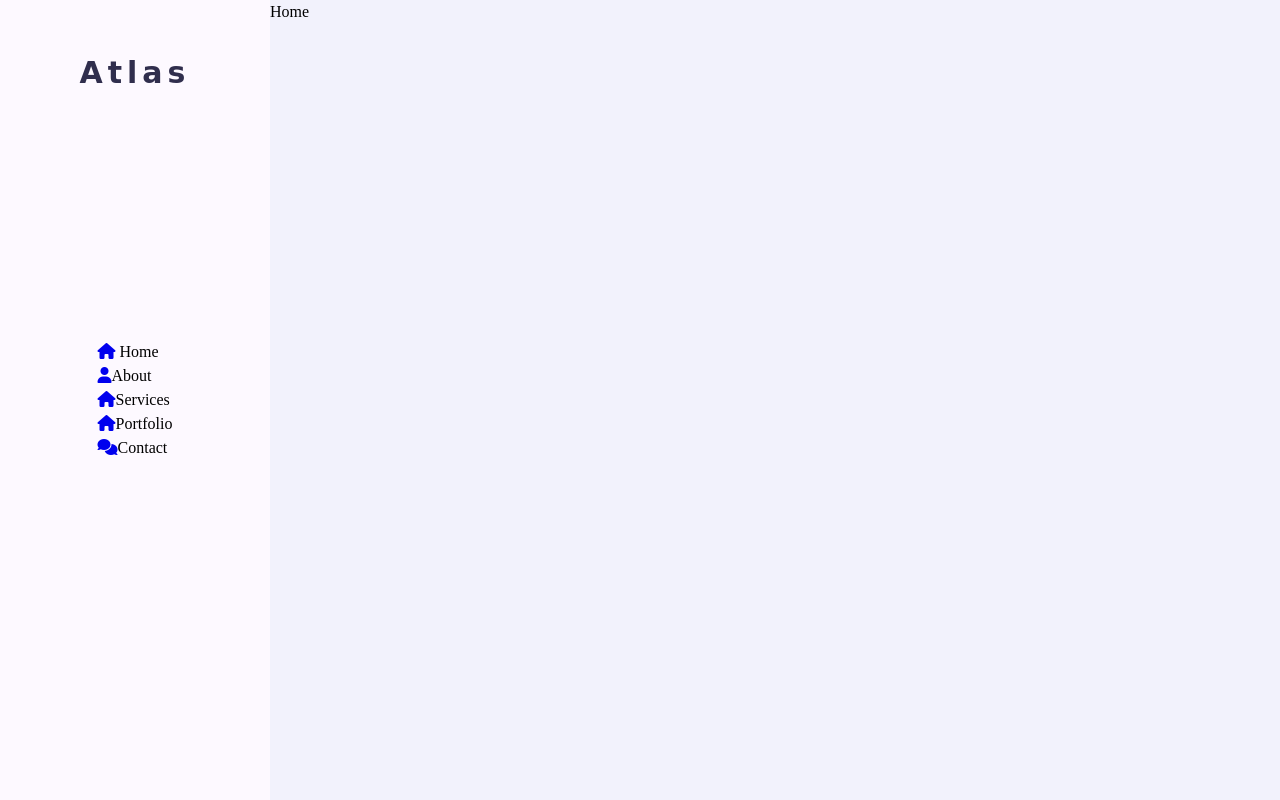
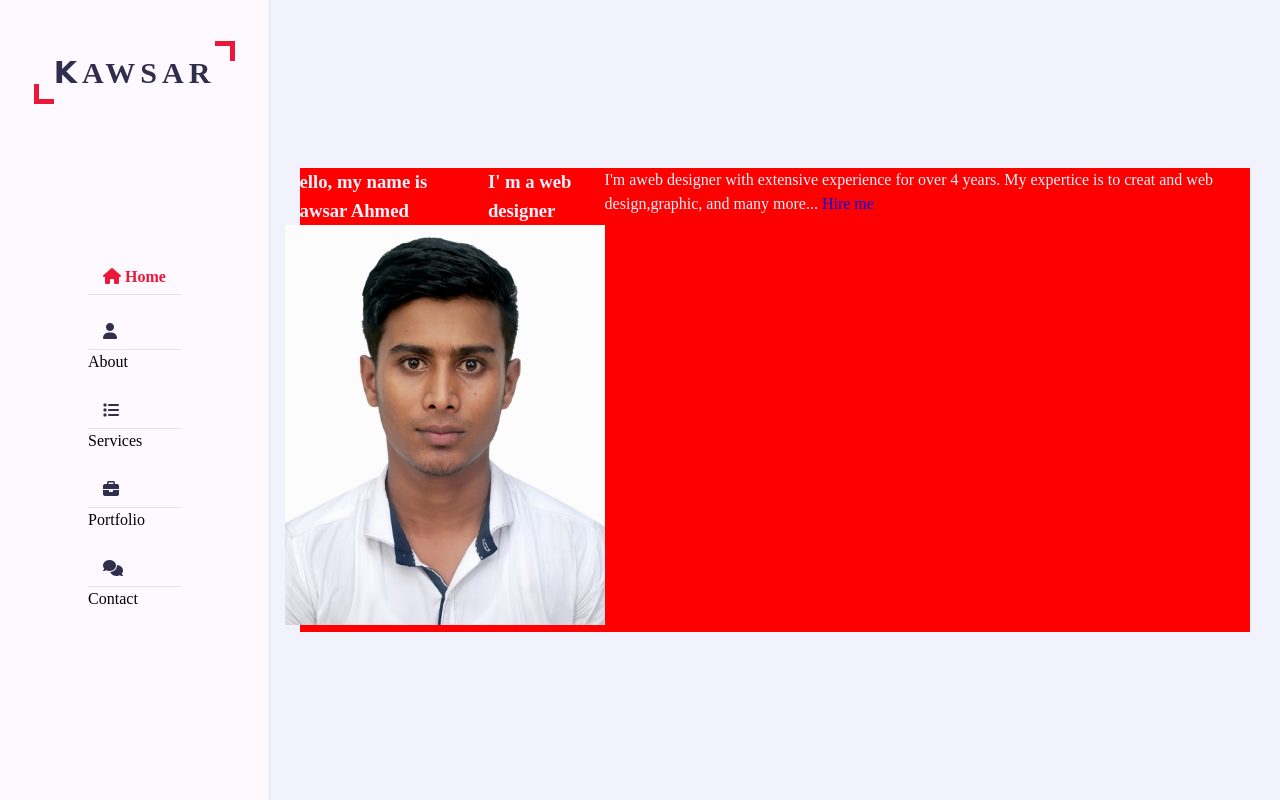
Before and after one commit to Kausarbd57/Portfolio, a plain HTML site: page index.html in a window 1280 px wide. Drawn offline with Linux system fonts and the light colour scheme; a web font is replaced by a local one.

Commit message:
14.09.2022

```diff
--- a/css/skins/color-1.css
+++ b/css/skins/color-1.css
@@ -1,5 +1,6 @@
+
 :root
 {
---skin--color:#ec1839;
+    --skin-color:#ec1839;
 
 }
--- a/css/style.css
+++ b/css/style.css
@@ -1,7 +1,4 @@
-@import url('https://fonts.googleapis.com/css2?family=Clicker+Script&family=Poppins:ital,wght@0,200;1,200;1,300;1,400;1,700&display=swap');
-
-
-
+@import url('https://fonts.googleapis.com/css2?family=Clicker+Script&family=Poppins:wght@200;400;500;600;700&display=swap');
 :root
 {
 --bg-black-900:#f2f2fc;
@@ -9,7 +6,6 @@
 --bg-black-50:#e8dfec;
 --text-black-900:#302e4d;
 --text-black-700:#504e70;
-
 }
 body{
 
@@ -19,14 +15,16 @@ body{
 
 }
 
-*{
+*
+{
     margin: 0;
     padding: 0;
     outline: none;
     text-decoration: none;
     box-sizing: border-box;
 }
-::before, ::after{
+::before, ::after
+{
     box-sizing: border-box;
 }
 ul{
@@ -38,15 +36,34 @@ ul{
     background: var(--bg-black-900);
     min-height: 100vh;
     display: block;
-    position: fixed;left: 270px;
+    position: fixed;
+    left: 270px;
+    padding: 0 30px;
     top: 0;
     right: 0;
     z-index: 0;
     opacity: 1;
 }
 
+.padd-15{
+padding-left: 15px;
+padding-right: 15px;
+}
 
-
+.container{
+    max-width: 1100px;
+    width: 100%;
+   background: red;
+    margin: auto;
+}
+.row
+{
+    display: flex;
+    flex-wrap: wrap;
+    margin-left: -15px;
+    margin-right: -15px;
+    position: relative;
+}
 
 /* aside */
 .aside{
@@ -57,6 +74,7 @@ ul{
     top: 0;
     padding: 30px;
     height: 100%;
+    border-right: 1px solid var(--bg-black-50) ;
     display: flex;
     justify-content: center;
     align-items: center;
@@ -75,33 +93,121 @@ ul{
 .aside .logo a{
     color: var(--text-black-900);
     font-weight: 700;
-    padding: 15px;
+    padding: 15px 20px;
     font-size: 30px;
     letter-spacing: 5px;
     position: relative;
 }
 
-.aside .logo a span{
+.aside .logo a span
+{
 
-    font-family: 'clicker script', cursive;
+    font-family: 'Clicker script', cursive;
     font-family: 40px;
 }
-.aside .logo a::before{
+.aside .logo a::before
+{
 
     content: '';
     position: absolute;
     width: 20px;
-    height: 20px];
+    height: 20px;
     border-bottom: 5px solid var(--skin-color);
     border-left: 5px solid var(--skin-color);
     bottom: 0;
+    left: 0;
+
+}
+.aside .logo a::after
+{
+    content: '';
+    position: absolute;
+    width: 20px;
+    height: 20px;
+    border-top: 5px solid var(--skin-color);
+    border-right: 5px solid var(--skin-color);
+    top: 0;
+    right: 0;
+
+}
+.aside .nav-toggler{
+    height: 40px;
+    width: 45px;
+    border: 1px solid var(--bg-black-50);
+    cursor: pointer;
+    position: fixed;
+    left: 300px;
+    top: 20px;
+    border-radius: 5px;
+    background: var(--bg-black-100);
+    display: none;
+    align-items: center;
+    justify-content: center;
+}
+
+.aside .nav-toggler span{
+
+height: 2px;width: 18px;
+background: var(--skin-color);
+display: inline-block;
+position: relative;
+
+}
+
+.aside .nav-toggler span::before{
+   content: '';
+   height: 2px;
+   width: 18px;
+   background: var(--skin-color) ;
+   position: absolute;
+   top: -6px;
+   left: 0;
+}
+.aside .nav-toggler span::after{
+    content: '';
+    height: 2px;
+    width: 18px;
+    background: var(--skin-color) ;
+    position: absolute;
+    top: 6px;
+    left: 0;
+ }
 
 
+.aside .nav{
+    margin-top: 50px;
+}
+.aside .nav li{
+    margin-top: 20px;
+    display: block;
+}
+.aside .nav li a{
+    font-size: 16px;
+    font-weight: 600;
+    display: block;
+    border-bottom: 1px solid var(--bg-black-50);
+    color: var(--text-black-900);
+    padding: 5px 15px;
+}
+
+.aside .nav li a.active{
+color: var(--skin-color);
+
+}
+aside .nav li a i{
+    margin-right: 15px;
+
+    }
 
 
+/*  home */
+.home
+{
+    min-height: 100;
+    display: flex;
+    color: var(--bg-black-900);
+}
 
-
-
-
-
+.home .home-img img{
+    height: 400px;
 }
--- a/index.html
+++ b/index.html
@@ -18,42 +18,55 @@
 <body>
 <!-- === Main Container Start === -->
 <div class="main-container">
-
-
 <!-- === Aside Start === -->
 <div class="aside">
     <div class="logo">
-        <a href="#"><span>Atlas</span></a>
+        <a href="#"><span>K</span>AWSAR</a>
     </div>
+
+    <div class="nav-toggler">
+        <span>
+
+        </span>
+    </div>
+
     <ul class="nav">
-        <li><a href="#" class="active"><i class="fa fa-home"></a></i> Home</a></li>
+        <li><a href="#" class="active"><i class="fa fa-home"></i> Home</a></li>
         <li><a href="#"><i class="fa fa-user"></a></i>About</a></li>
-        <li><a href="#"><i class="fa fa-home"></a></i>Services</a></li>
-        <li><a href="#"><i class="fa fa-home"></a></i>Portfolio</a></li>
+        <li><a href="#"><i class="fa fa-list"></a></i>Services</a></li>
+        <li><a href="#"><i class="fa fa-briefcase"></a></i>Portfolio</a></li>
         <li><a href="#"><i class="fa fa-comments"></a></i>Contact</a></li>
-
     </ul>
 </div>
+
 <!-- === Aside End === -->
-
-
 <!-- === Main Content Start === -->
 <div class="main-content">
 <!-- === Home Section Start === -->
 <section class="home section">
-Home
+  <div class="container">
+    <div class="row">
+        <div class="home info">
+          <h3 class="hello">Hello, my name is <span class="name">Kawsar Ahmed</span></h3>
+            <h3 class="my-profession">I' m a <span>web designer</span></h3>
+            <P>
+                I'm aweb designer with extensive experience for over 4 years.
+                My expertice is to creat and web design,graphic, and many more...
+            <a href="#contact" class="btn hire-me">Hire me</a>
+            </P>
+        </div>
+          <div class="home-img">
+            <img src="images\KAUSAR.JPG" alt="KAWSAR">
+          </div>
+
+    </div>
+  </div>
 </section>
 <!-- === Home Section End === -->
-
 </div>
 <!-- === Main Content End === -->
-
-
-
-
 </div>
 <!-- === Main Container End === -->
-
 <!-- === JS File === -->
 
     <script src="js\script.js"></script>
```
